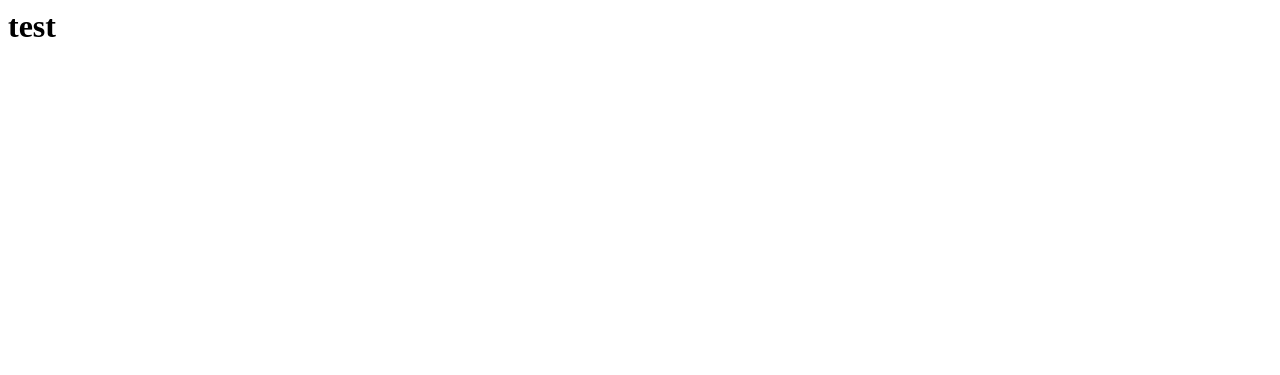
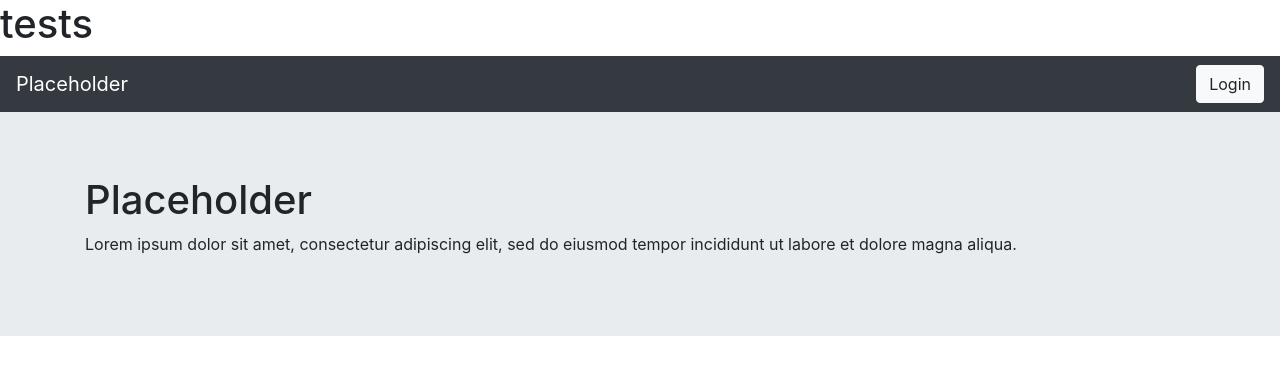
Before and after one commit to Re-Tails/restaurant-booking, a Django app: page / in a window 1280 px wide. Before the commit the part shown is almost empty. Shown: the top 375 px of the page. Run offline with Django 3.2, Linux system fonts and the light colour scheme; some libraries are stand-ins or nearby versions.

Commit message:
Added navbar base

```diff
--- /dev/null
+++ b/restaurant/templates/base.html
@@ -0,0 +1,19 @@
+<!DOCTYPE html>
+<html lang="en" dir="ltr">
+  <head>
+    <meta charset="utf-8">
+    <title>Placeholder</title>
+    <link href="https://stackpath.bootstrapcdn.com/bootstrap/4.4.1/css/bootstrap.min.css" rel="stylesheet" integrity="sha384-Vkoo8x4CGsO3+Hhxv8T/Q5PaXtkKtu6ug5TOeNV6gBiFeWPGFN9MuhOf23Q9Ifjh" crossorigin="anonymous">
+  </head>
+  <body>
+    <h1>tests</h1>
+    <header>
+      <nav class="navbar navbar-expand-lg navbar-dark bg-dark">
+        <a href="#" class="navbar-brand">Placeholder</a>
+        <a href="#" class="btn btn-light ml-auto">Login</a>
+      </nav>
+    </header>
+    {% block content %}
+    {% endblock %}
+  </body>
+</html>
--- a/restaurant/templates/index.html
+++ b/restaurant/templates/index.html
@@ -1 +1,9 @@
-<h1>test</h1>
+{% extends "base.html" %}
+{% block content %}
+<div class="jumbotron jumbotron-fluid">
+  <div class="container">
+    <h1>Placeholder</h1>
+    <p>Lorem ipsum dolor sit amet, consectetur adipiscing elit, sed do eiusmod tempor incididunt ut labore et dolore magna aliqua.</p>
+  </div>
+</div>
+{% endblock %}
```
